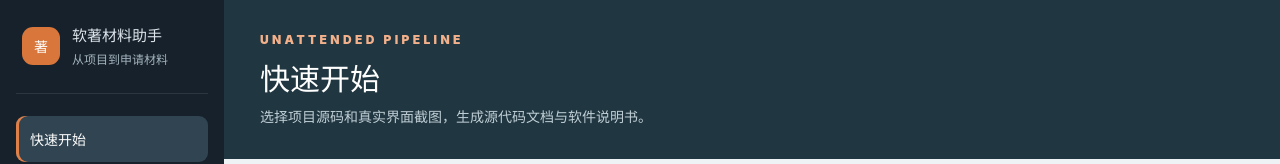
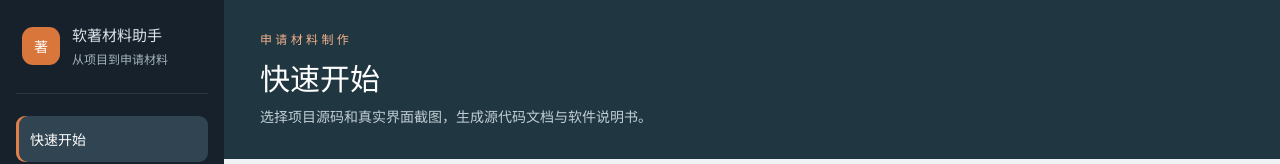
Before and after one commit to Userwei0418/software-copyright-agent, a React (Vite) app: page / in a window 1280 px wide. Shown: the top 164 px of the page. Built offline with nearby package versions, Linux system fonts and the light colour scheme.

Commit message:
Use clear Chinese labels for the primary workflow

```diff
--- a/ui/QuickStart.tsx
+++ b/ui/QuickStart.tsx
@@ -480,7 +480,7 @@ export function QuickStart({ connection, ensureConnection, onTaskChange, onOpenA
 
   return <main className="workspace quick-start-page">
     <section className="quick-hero">
-      <div><small>UNATTENDED PIPELINE</small><h1>快速开始</h1>
+      <div><small>申请材料制作</small><h1>快速开始</h1>
         <p>选择项目源码和真实界面截图，生成源代码文档与软件说明书。</p></div>
       <div className={`quick-orb ${run?.status || "idle"}`}><i /><span>{run ? `${progress}%` : "AUTO"}</span></div>
     </section>
@@ -545,7 +545,7 @@ export function QuickStart({ connection, ensureConnection, onTaskChange, onOpenA
           "可切换页面；请保持应用运行"}</small></span></div><b>{progress}%</b></section>}
 
     {run && <section className={`quick-flow-board ${run.status}`}>
-      <header><div><small>LIVE ORCHESTRATION</small><h2>{run.status === "completed" ? "本次生成已完成" :
+      <header><div><small>当前生成任务</small><h2>{run.status === "completed" ? "本次生成已完成" :
         ["failed", "waiting_for_user"].includes(run.status) ? "需要处理后继续" : "自动化流水线正在运行"}</h2><p>{run.status === "completed"
           ? "本次运行记录已保留。当前版本和最新质检状态可在“我的资产”中查看。" : notice}</p></div></header>
       {["failed", "waiting_for_user"].includes(run.status) && <div className="quick-recovery" role="status"><span>
```
Also changed, not shown: artifacts/audit-2026-09-11/browser-real-task/quick-1440.png, 1 other file (tests, documents, lock files or other folders).
